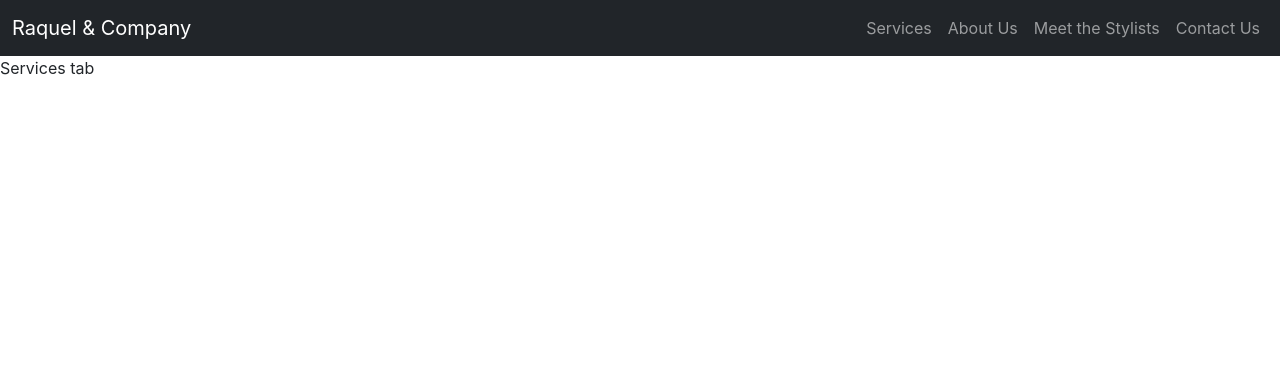
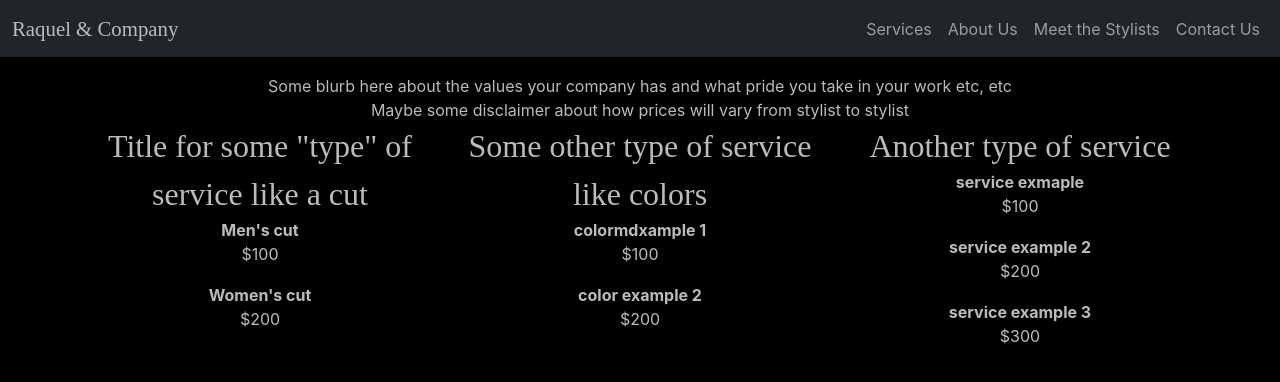
Before and after one commit to KevinCamacho/randco, a React (Create React App) app: page /services in a window 1280 px wide. Shown: the top 382 px of the page. Built offline with nearby package versions, Linux system fonts and the light colour scheme.

Commit message:
app wide color palatte, styling on services page

```diff
--- a/src/App.js
+++ b/src/App.js
@@ -16,12 +16,6 @@ const App = () => {
 
     return (
         <div id="mainContainer">
-            {/* <Container style={{backgroundColor: 'purple'}}>
-                <Row style={{justifyContent: 'center'}}>
-                    <Col xs={12} sm={6} md={3} style={{backgroundColor: 'green'}}>1 of 2</Col>
-                    <Col xs={12} sm={6} md={3} style={{backgroundColor: 'blue'}}>2 of 2</Col>
-                </Row>
-            </Container> */}
             <Navbar expand="md" bg="dark" variant="dark" sticky="top">
                 <Container fluid>
                     <Navbar.Brand id="randco_navbarBrand" onClick={onBrandClick}>Raquel & Company</Navbar.Brand>
--- a/src/components/HomePage.js
+++ b/src/components/HomePage.js
@@ -1,9 +1,9 @@
 import { React } from 'react';
 
-const Home = () => {
+const HomePage = () => {
     return (
         <div>Home tab</div>
     )
 };
 
-export default Home;
+export default HomePage;
--- a/src/components/ServicesPage.js
+++ b/src/components/ServicesPage.js
@@ -1,8 +1,39 @@
 import { React } from 'react';
+import { Container, Row, Col } from 'react-bootstrap';
 
 const ServicesPage = () => {
     return (
-        <div>Services tab</div>
+        <Container fluid="md" className="route-root" style={{ textAlign: 'center' }}>
+            <Row>
+                <div>Some blurb here about the values your company has and what pride you take in your work etc, etc</div>
+                <div>Maybe some disclaimer about how prices will vary from stylist to stylist</div>
+            </Row>
+            <Row>
+                <Col sm={12} md={true} id="services-list-container">
+                    <div className="services-types">Title for some "type" of service like a cut</div>
+                    <div className="services-line-item-title">Men's cut</div>
+                    <div>$100</div>
+                    <div className="services-line-item-title">Women's cut</div>
+                    <div>$200</div>
+                </Col>
+                <Col sm={12} md={true} id="services-list-container">
+                    <div className="services-types">Some other type of service like colors</div>
+                    <div className="services-line-item-title">colormdxample 1</div>
+                    <div>$100</div>
+                    <div className="services-line-item-title">color example 2</div>
+                    <div>$200</div>
+                </Col>
+                <Col sm={12} md={true} id="services-list-container">
+                    <div className="services-types">Another type of service</div>
+                    <div className="services-line-item-title">service exmaple</div>
+                    <div>$100</div>
+                    <div className="services-line-item-title">service example 2</div>
+                    <div>$200</div>
+                    <div className="services-line-item-title">service example 3</div>
+                    <div>$300</div>
+                </Col>
+            </Row>
+        </Container >
     )
 };
 
--- a/src/index.scss
+++ b/src/index.scss
@@ -1,4 +1,21 @@
+$color1: #000000;
+$color2: #3d3d3d;
+$color3: #848484;
+$color4: #bbbbbb;
+$color5: #ffffff;
+
+$body-bg: $color1;
+$primary: $color1;
+$secondary: $color2;
+//$success: black;
+//$info: green;
+//$warning: purple;
+//$danger: brown;
+//$light: black;
+//$dark: yellow;
+
 @import "~bootstrap/scss/bootstrap";
+
 
 body {
   margin: 0;
@@ -7,6 +24,11 @@ body {
     sans-serif;
   -webkit-font-smoothing: antialiased;
   -moz-osx-font-smoothing: grayscale;
+  color: $color4;
+}
+
+.fancy-font {
+  font-family: 'Brush Script MT', cursive;
 }
 
 #mainContainer {
@@ -16,11 +38,37 @@ body {
 
 #randco_navbarBrand {
   cursor: pointer;
+  color: $color4;
+  @extend .fancy-font;
+  font-size: 130%;
 }
 
 code {
   font-family: source-code-pro, Menlo, Monaco, Consolas, 'Courier New',
     monospace;
+}
+
+.services-types {
+  @extend .fancy-font;
+  font-size: 200%;
+}
+
+.services-line-item-title {
+  font-weight: bold;
+}
+
+@media screen and (max-width: 767px) {
+  #services-list-container ~ #services-list-container {
+    margin-top: 34px;
+  }
+}
+
+#services-list-container div.services-line-item-title ~ div.services-line-item-title  {
+  margin-top: 17px;
+}
+
+.route-root {
+  margin-top: 17px;
 }
 
 .flexbox-col {
```
